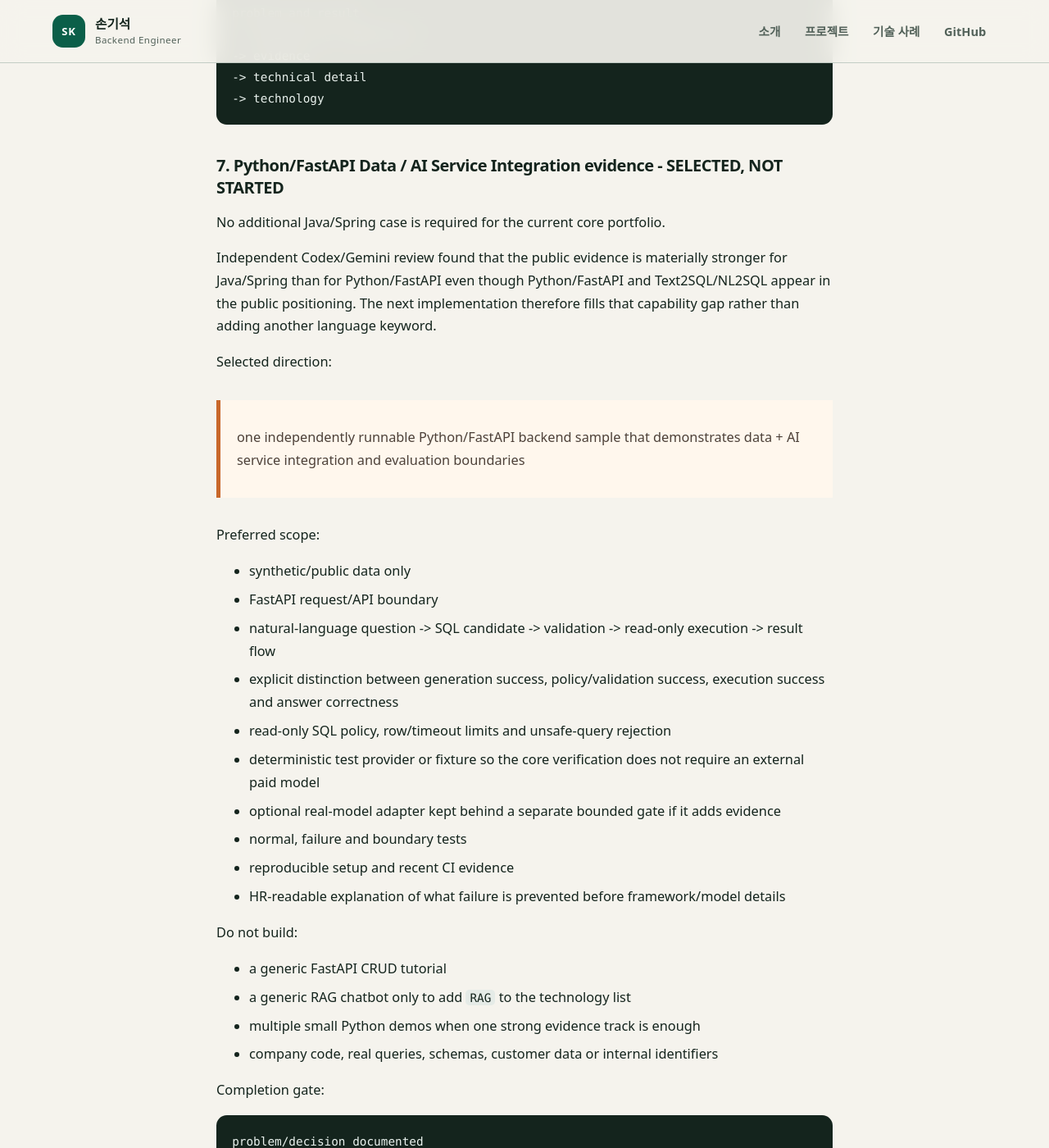
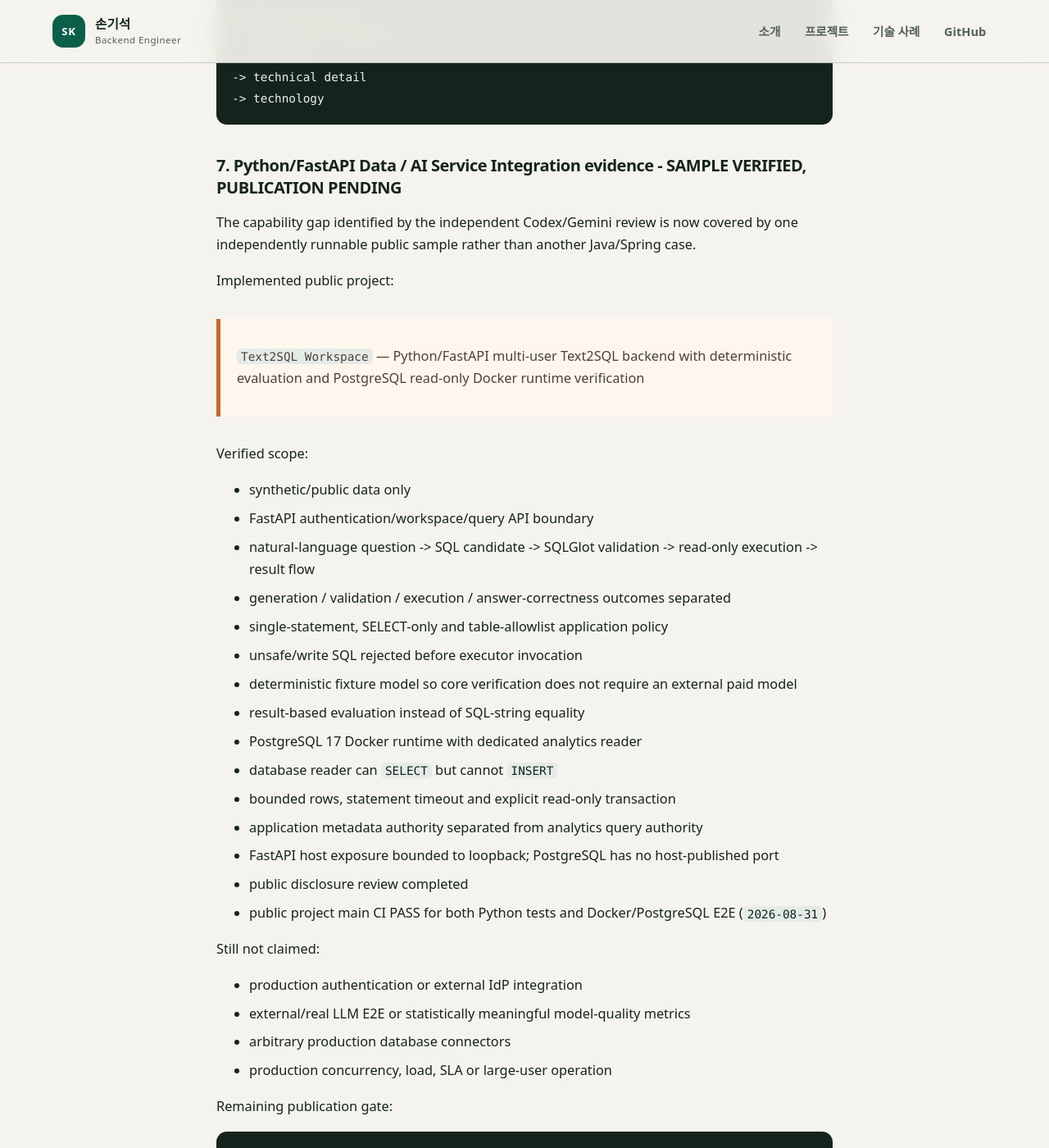
Before and after one commit to son1004007/engineering-career-portfolio, a Jekyll site: the page built from TASKS.md, in a window 1280 px wide and 1400 px high, scrolled down 3382 px. Shown: the whole window at 82% size. Built offline with Jekyll 4.4.1, drawn with Linux system fonts in a browser that asks for light colours; our own code applies the rules of GitHub Pages for plain Markdown files; some of the changed text lies outside the part shown.

Commit message:
docs: record verified Text2SQL publication state

````diff
--- a/TASKS.md
+++ b/TASKS.md
@@ -96,48 +96,51 @@ problem and result
 -> technology
 ```
 
-### 7. Python/FastAPI Data / AI Service Integration evidence - SELECTED, NOT STARTED
+### 7. Python/FastAPI Data / AI Service Integration evidence - SAMPLE VERIFIED, PUBLICATION PENDING
 
-No additional Java/Spring case is required for the current core portfolio.
+The capability gap identified by the independent Codex/Gemini review is now covered by one independently runnable public sample rather than another Java/Spring case.
 
-Independent Codex/Gemini review found that the public evidence is materially stronger for Java/Spring than for Python/FastAPI even though Python/FastAPI and Text2SQL/NL2SQL appear in the public positioning. The next implementation therefore fills that capability gap rather than adding another language keyword.
+Implemented public project:
 
-Selected direction:
+> `Text2SQL Workspace` — Python/FastAPI multi-user Text2SQL backend with deterministic evaluation and PostgreSQL read-only Docker runtime verification
 
-> one independently runnable Python/FastAPI backend sample that demonstrates data + AI service integration and evaluation boundaries
-
-Preferred scope:
+Verified scope:
 
 - synthetic/public data only
-- FastAPI request/API boundary
-- natural-language question -> SQL candidate -> validation -> read-only execution -> result flow
-- explicit distinction between generation success, policy/validation success, execution success and answer correctness
-- read-only SQL policy, row/timeout limits and unsafe-query rejection
-- deterministic test provider or fixture so the core verification does not require an external paid model
-- optional real-model adapter kept behind a separate bounded gate if it adds evidence
-- normal, failure and boundary tests
-- reproducible setup and recent CI evidence
-- HR-readable explanation of what failure is prevented before framework/model details
+- FastAPI authentication/workspace/query API boundary
+- natural-language question -> SQL candidate -> SQLGlot validation -> read-only execution -> result flow
+- generation / validation / execution / answer-correctness outcomes separated
+- single-statement, SELECT-only and table-allowlist application policy
+- unsafe/write SQL rejected before executor invocation
+- deterministic fixture model so core verification does not require an external paid model
+- result-based evaluation instead of SQL-string equality
+- PostgreSQL 17 Docker runtime with dedicated analytics reader
+- database reader can `SELECT` but cannot `INSERT`
+- bounded rows, statement timeout and explicit read-only transaction
+- application metadata authority separated from analytics query authority
+- FastAPI host exposure bounded to loopback; PostgreSQL has no host-published port
+- public disclosure review completed
+- public project main CI PASS for both Python tests and Docker/PostgreSQL E2E (`2026-08-31`)
 
-Do not build:
+Still not claimed:
 
-- a generic FastAPI CRUD tutorial
-- a generic RAG chatbot only to add `RAG` to the technology list
-- multiple small Python demos when one strong evidence track is enough
-- company code, real queries, schemas, customer data or internal identifiers
+- production authentication or external IdP integration
+- external/real LLM E2E or statistically meaningful model-quality metrics
+- arbitrary production database connectors
+- production concurrency, load, SLA or large-user operation
 
-Completion gate:
+Remaining publication gate:
 
 ```text
-problem/decision documented
--> independent Python implementation
--> deterministic automated tests PASS
--> public disclosure review PASS
+portfolio evidence/status synchronization
 -> portfolio regression PASS
--> Pages publication PASS
+-> merge
+-> main Pages build/deploy PASS
+-> status promoted from sample-verified to published
+-> final status-sync Pages build/deploy PASS
 ```
 
-Until this gate is complete, Python/FastAPI remains real experience with weaker public reproduction evidence than the published Java/Spring samples.
+Until the Pages gate completes, `CS-AI-01` remains `sample-verified`, not `published`.
 
 `CS-JAVA-11` statistical analysis UI remains an optional source-reviewed candidate only if a future target role specifically needs stronger analysis-UI evidence. Its legacy ID does not make Java the selection criterion.
 
````
